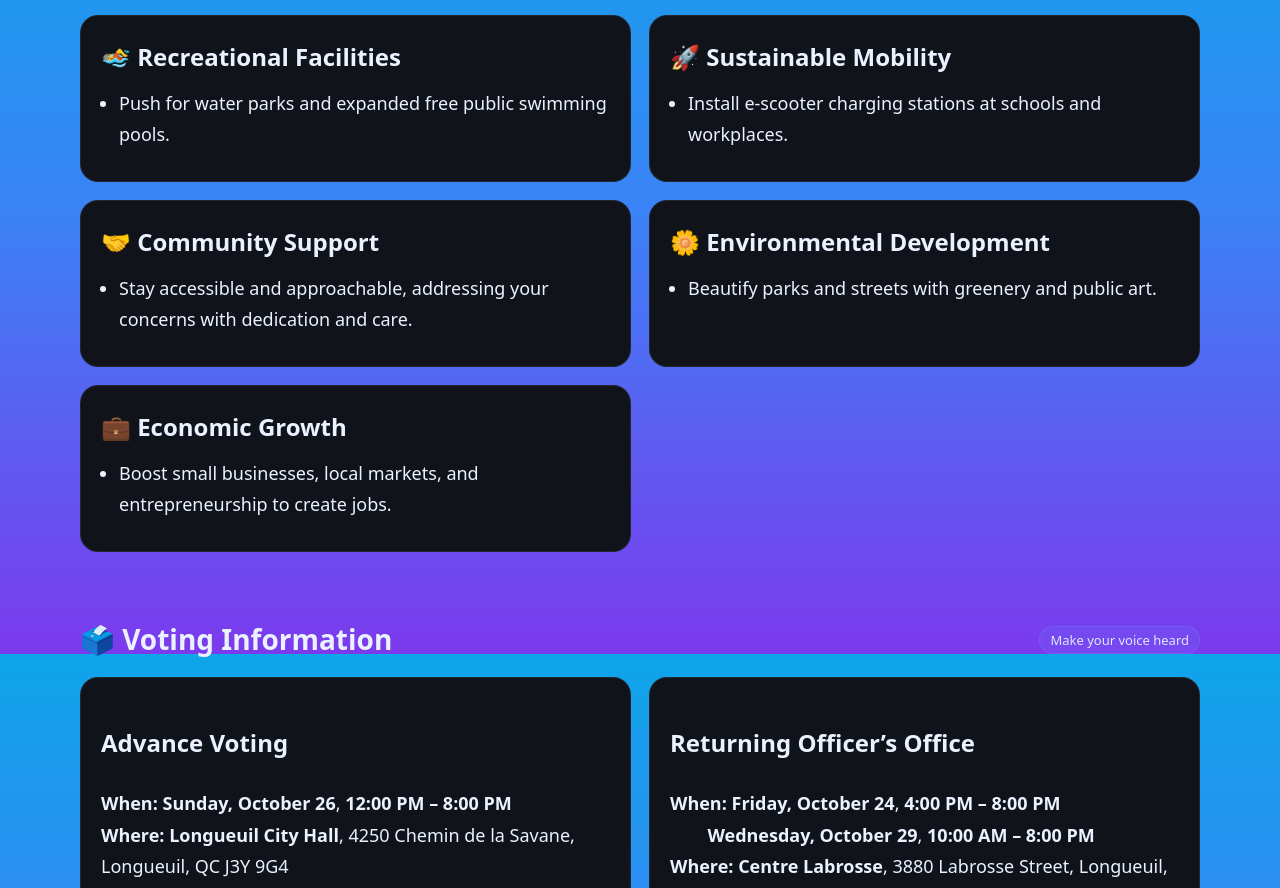
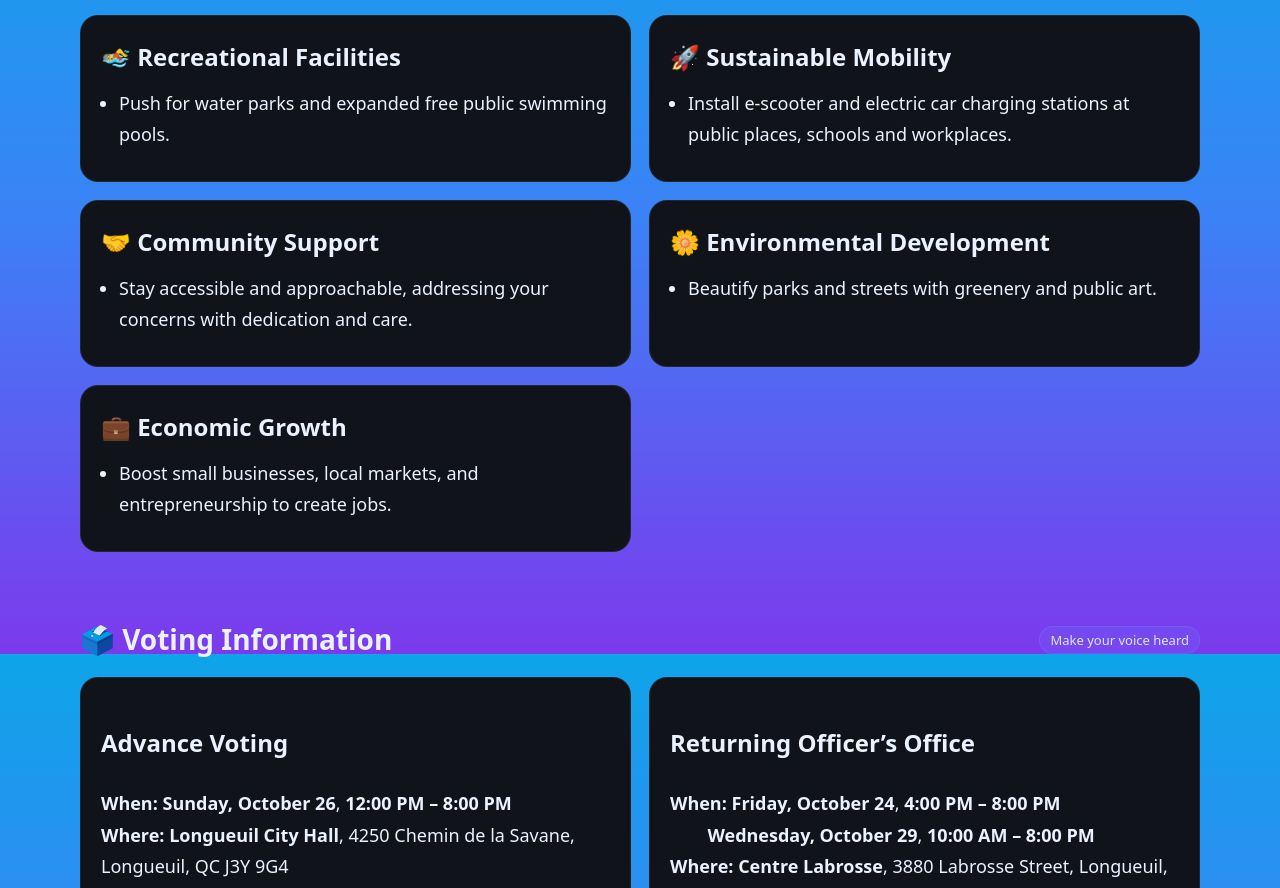
Before and after one commit to santhiakilla/Elections, a plain HTML site: page index.html in a window 1280 px wide. Shown: the part 946-1834 px from the top of the page. Drawn offline with Linux system fonts and the light colour scheme.

Commit message:
sustainability

```diff
--- a/index.html
+++ b/index.html
@@ -202,7 +202,7 @@
             <article class="card"><h3>🌳 Elderly Engagement</h3><ul class="list"><li>Launch a Seniors’ Social Club for social events, wellness activities, and community connection.</li></ul></article>
             <article class="card"><h3>💙 Health &amp; Wellness</h3><ul class="list"><li>Partner with medical schools for free health camps, offering accessible check-ups for all.</li></ul></article>
             <article class="card"><h3>🏊 Recreational Facilities</h3><ul class="list"><li>Push for water parks and expanded free public swimming pools.</li></ul></article>
-            <article class="card"><h3>🚀 Sustainable Mobility</h3><ul class="list"><li>Install e-scooter charging stations at schools and workplaces.</li></ul></article>
+            <article class="card"><h3>🚀 Sustainable Mobility</h3><ul class="list"><li>Install e-scooter and electric car charging stations at public places, schools and workplaces.</li></ul></article>
             <article class="card"><h3>🤝 Community Support</h3><ul class="list"><li>Stay accessible and approachable, addressing your concerns with dedication and care.</li></ul></article>
             <article class="card"><h3>🌼 Environmental Development</h3><ul class="list"><li>Beautify parks and streets with greenery and public art.</li></ul></article>
             <article class="card"><h3>💼 Economic Growth</h3><ul class="list"><li>Boost small businesses, local markets, and entrepreneurship to create jobs.</li></ul></article>
```
